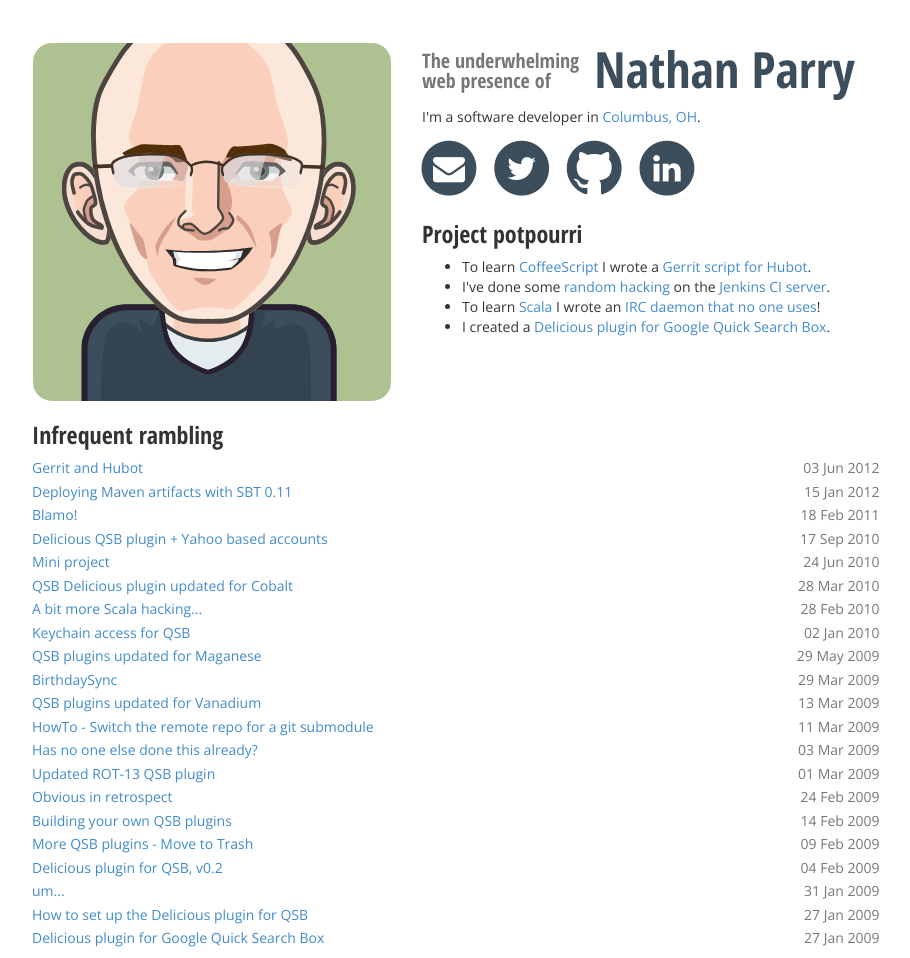
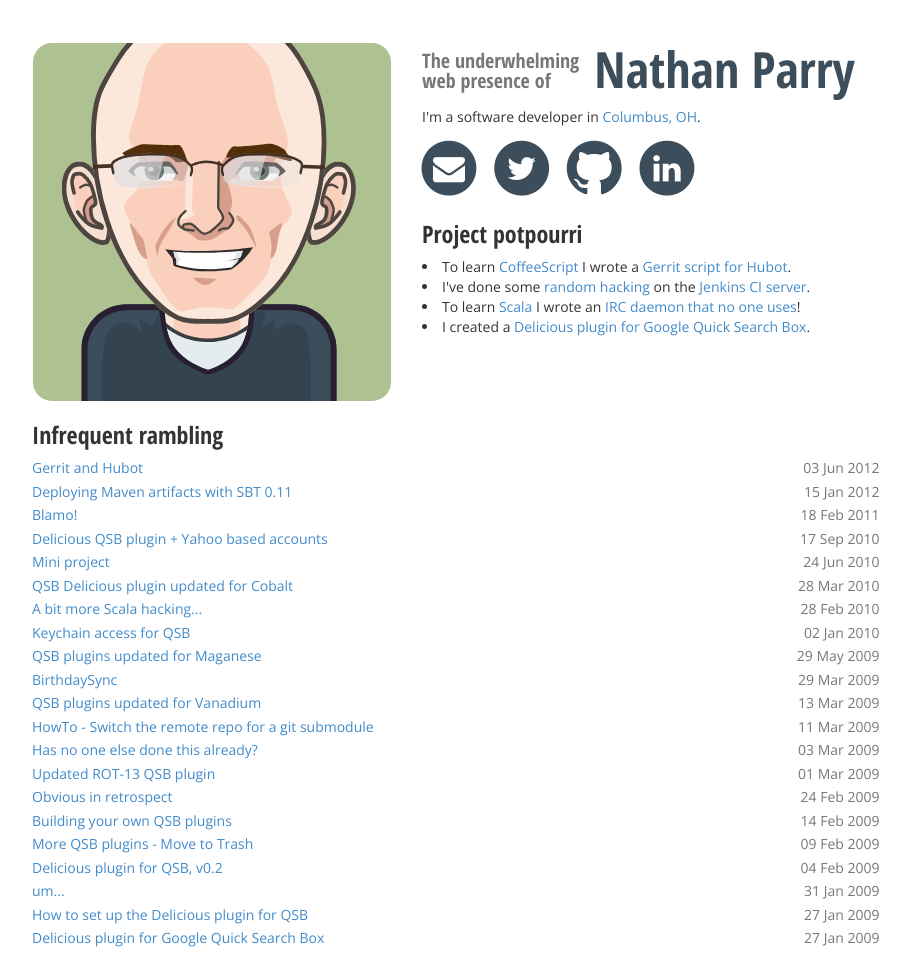
Before and after one commit to nparry/nparry.com, a Jekyll site: the page built from index.html, in a window 1280 px wide. Shown: the whole page, without its empty margins (38-948 px from the left). Built offline with Jekyll 4.4.1, drawn with Linux system fonts in a browser that asks for light colours.

Commit message:
Minor CSS tweaks

```diff
--- a/css/site.css
+++ b/css/site.css
@@ -11,10 +11,7 @@
 h1 {
   margin-top: 0;
   font-size: 55px;
-}
-
-h1.frontpage {
-    color: #3C4D5B;
+  color: #3C4D5B;
 }
 
 h1 small {
@@ -33,14 +30,13 @@
 }
 
 @media (min-width: 992px) {
-  h1.frontpage small {
+  h1.welcome {
+    font-size: 50px;
+  }
+  h1.welcome small {
     display: inline-block;
     font-size: 40%;
     width: 8em;
-  }
-
-  h1.frontpage {
-    font-size: 50px;
   }
 }
 
@@ -53,6 +49,11 @@
   width: 150px;
   height: auto;
   margin-right: 1em;
+}
+
+.project-list {
+  list-style-position: inside;
+  padding-left: 0;
 }
 
 .contact-links li {
@@ -81,10 +82,10 @@
   overflow:hidden;
 }
 
-.postlist li {
+.post-list li {
   margin-bottom: 0.25em;
 }
 
-.postlist span {
+.post-list span {
   color: rgb(119, 119, 119);
 }
--- a/index.html
+++ b/index.html
@@ -10,7 +10,7 @@
 
   <div class="col-md-8">
     <img class="avatar avatar-small pull-left visible-sm-block" alt="" src="/images/cartoon-avatar.svg">
-    <h1 class="frontpage"><small>The underwhelming web presence of</small> Nathan Parry</h1>
+    <h1 class="welcome"><small>The underwhelming web presence of</small> Nathan Parry</h1>
     <p>I'm a software developer in <a aria-label="Wikipedia article" href="http://en.wikipedia.org/wiki/Columbus,_oh">Columbus, OH</a>.
     <ul class="list-inline contact-links">
       <li><a title="Contact me via email" href="mailto:nparry@gmail.com">
@@ -44,7 +44,7 @@
     </ul>
 
     <h3>Project potpourri</h3>
-    <ul>
+    <ul class="project-list">
       <li>To learn <a href="http://coffeescript.org/">CoffeeScript</a> I wrote a <a href="https://github.com/nparry/hubot-scripts/blob/53b7fd617676aee4433652cd6e649050e1440faa/src/scripts/gerrit.coffee">Gerrit script for Hubot</a>.</li>
       <li>I've done some <a title="Configurable ping interval for Jenkins nodes" aria-label="Configurable ping interval for Jenkins nodes" href="https://github.com/jenkinsci/jenkins/commit/18327e9de69b2937ce29730071ba818899c7ac51">random</a> <a title="Persist a user-requested offline status for Jenkins nodes across restarts" aria-label="Persist a user-requested offline status for Jenkins nodes across restarts" href="https://github.com/jenkinsci/jenkins/commit/a88920aab7b1e35c24b4adb7a297bd04d35ed9a3">hacking</a> on the <a href="http://jenkins-ci.org/">Jenkins CI server</a>.</li>
       <li>To learn <a href="http://www.scala-lang.org/">Scala</a> I wrote an <a href="https://github.com/nparry/smircd">IRC daemon that no one uses</a>!</li>
@@ -56,7 +56,7 @@
 <div class="row">
   <div class="col-md-9">
     <h3>Infrequent rambling</h3>
-    <ul class="list-unstyled postlist">
+    <ul class="list-unstyled post-list">
     {% for post in site.posts %}
       <li><span class="pull-right">{{ post.date | date_to_string }} </span><a href="{{ post.url }}">{{ post.title }}</a></li>
     {% endfor %}
```
